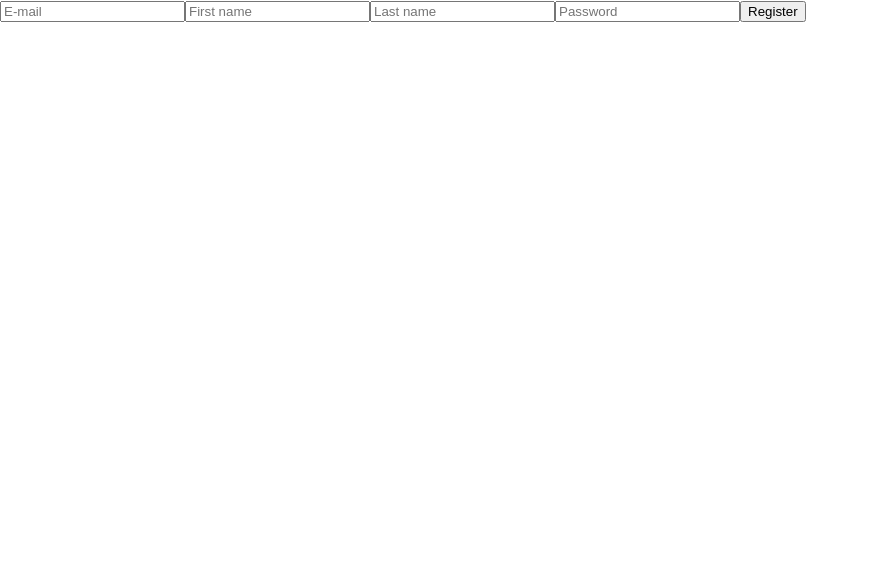
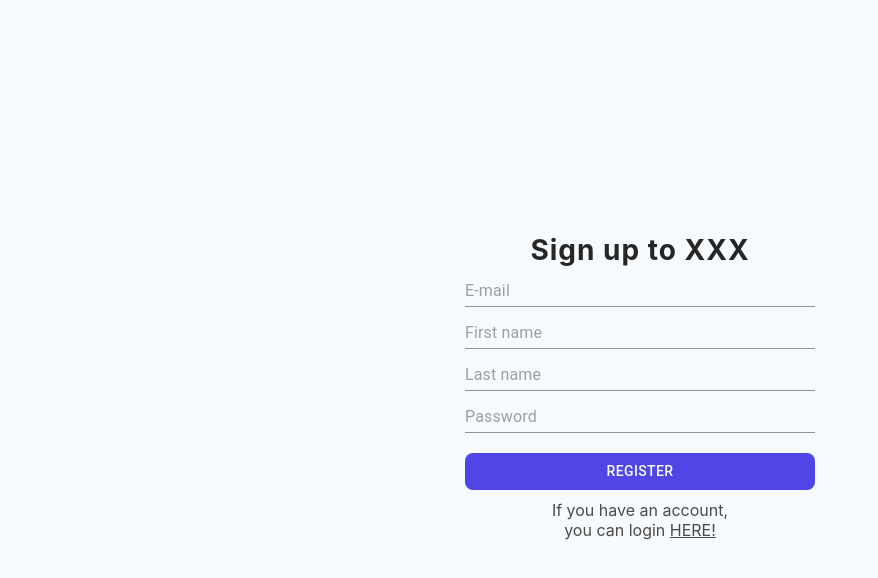
Before and after one commit to dominikwozniak/Pagex, a Next.js app: page /register in a window 1280 px wide. Shown: the top 578 px of the page, without its empty margins (0-878 px from the left). Built offline with nearby package versions, Linux system fonts and the light colour scheme.

Commit message:
feat: create basic styles

```diff
--- a/package.json
+++ b/package.json
@@ -8,11 +8,14 @@
     "start": "next start"
   },
   "dependencies": {
+    "@material-ui/core": "^4.11.2",
+    "@material-ui/icons": "^4.11.2",
     "axios": "^0.21.1",
     "next": "10.0.4",
     "prettier": "^2.2.1",
     "react": "17.0.1",
     "react-dom": "17.0.1",
-    "sass": "^1.32.0"
+    "sass": "^1.32.0",
+    "sass-resources-loader": "^2.1.1"
   }
 }
--- a/pages/register.js
+++ b/pages/register.js
@@ -1,12 +1,21 @@
-import React, { useState, useRef } from 'react'
-import axios from 'axios'
-import {API_URL, LOCAL_API_URL} from "../utils/helpers";
-import {useRouter} from "next/router";
-import {isLoggedIn} from "../utils/auth";
-import LogoutButton from "../components/logoutButton";
+import React, { useState, useRef } from 'react';
+import styles from '../styles/Login.module.scss';
+import axios from 'axios';
+import { API_URL, LOCAL_API_URL } from '../utils/helpers';
+import { useRouter } from 'next/router';
+import { isLoggedIn } from '../utils/auth';
+import LogoutButton from '../components/logoutButton';
+import { Button, TextField } from '@material-ui/core';
+import ErrorOutlineIcon from '@material-ui/icons/ErrorOutline';
+import Link from 'next/link';
 
 const Register = () => {
   const [error, setError] = useState(false);
+  const [isLoading, setIsLoading] = useState(false);
+  const [email, setEmail] = useState('');
+  const [firstName, setFirstName] = useState('');
+  const [lastName, setLastName] = useState('');
+  const [password, setPassword] = useState('');
   const router = useRouter();
   const emailRef = useRef(null);
   const firstNameRef = useRef(null);
@@ -15,41 +24,106 @@ const Register = () => {
 
   const handleSubmit = async (e) => {
     e.preventDefault();
+    setIsLoading(true);
+    try {
+      const res = await axios.post(`${API_URL}/user/register/`, {
+        email: email,
+        first_name: firstName,
+        last_name: lastName,
+        password: password,
+      });
+      setError(false);
+      router.push('/login');
+    } catch (e) {
+      setError(true);
+      console.error(e);
+    }
+    setIsLoading(false);
+  };
 
-    try {
-      const res = await axios.post(`${LOCAL_API_URL}/user/register/`, {
-        "email": emailRef.current.value,
-        "first_name": firstNameRef.current.value,
-        "last_name": lastNameRef.current.value,
-        "password": passwordRef.current.value,
-      })
-      setError(false)
-      router.push('/login')
-    } catch (e) {
-      setError(true)
-      console.error(e)
-    }
-  }
+  const handleEmailChange = (e) => {
+    setEmail(e.target.value);
+  };
+
+  const handleFirstNameChange = (e) => {
+    setFirstName(e.target.value);
+  };
+
+  const handleLastNameChange = (e) => {
+    setLastName(e.target.value);
+  };
+
+  const handlePasswordChange = (e) => {
+    setPassword(e.target.value);
+  };
 
   if (isLoggedIn()) {
     return (
       <div>
         Jesteś już zalogowany! Aby się wylogować nacisnij
-        <LogoutButton/>
+        <LogoutButton />
       </div>
-    )
+    );
   }
 
   return (
-    <div>
-      { error && <p>Wystąpił błąd</p> }
-      <form onSubmit={handleSubmit}>
-        <input type='email' ref={emailRef} name='email-address' id='email-address' placeholder='E-mail' />
-        <input type='text' ref={firstNameRef} name='first-name' id='first-name' placeholder='First name' />
-        <input type='text' ref={lastNameRef} name='last-name' id='last-name' placeholder='Last name' />
-        <input type='password' ref={passwordRef} name='password' id='password' placeholder='Password' />
-        <button type='submit'>Register</button>
-      </form>
+    <div className={styles.login__container}>
+      <div className={styles.login__wrapper}>
+        <h3 className={styles.login__heading}>Sign up to XXX</h3>
+        {error && (
+          <div className={styles.login__error}>
+            <ErrorOutlineIcon />
+            Wystąpił błąd!
+          </div>
+        )}
+        <form onSubmit={handleSubmit} className={styles.login__form}>
+          <TextField
+            type="email"
+            value={email}
+            onChange={handleEmailChange}
+            className={styles.login__input}
+            name="email-address"
+            id="email-address"
+            placeholder="E-mail"
+          />
+          <TextField
+            type="text"
+            value={firstName}
+            onChange={handleFirstNameChange}
+            className={styles.login__input}
+            name="first-name"
+            id="first-name"
+            placeholder="First name"
+          />
+          <TextField
+            type="text"
+            value={lastName}
+            onChange={handleLastNameChange}
+            className={styles.login__input}
+            name="last-name"
+            id="last-name"
+            placeholder="Last name"
+          />
+          <TextField
+            type="password"
+            value={password}
+            onChange={handlePasswordChange}
+            className={styles.login__input}
+            name="password"
+            id="password"
+            placeholder="Password"
+          />
+          <Button className={styles.login__button} type="submit">
+            {isLoading ? 'Loading...' : 'REGISTER'}
+          </Button>
+        </form>
+        <p className={styles.login__paragraph}>
+          If you have an account, <br /> you can login{' '}
+          <Link href="/login">
+            <a>HERE!</a>
+          </Link>
+        </p>
+      </div>
     </div>
   );
 };
--- /dev/null
+++ b/styles/Login.module.scss
@@ -0,0 +1,84 @@
+@import "variables";
+@import "helpers";
+
+.login__container {
+  @extend .center;
+
+  background: $background-color;
+  width: 100%;
+  min-height: 100vh;
+}
+
+.login__wrapper {
+  @extend .center;
+
+  border-radius: 8px;
+  width: 400px;
+  height: 400px;
+  flex-direction: column;
+  margin-bottom: 20px;
+}
+
+.login__heading {
+  font-weight: 700;
+  font-size: 28px;
+  letter-spacing: 1px;
+  line-height: 20px;
+  color: $font-color-black;
+}
+
+.login__paragraph {
+  margin-top: 10px;
+  color: $font-color-gray;
+  text-align: center;
+
+  a {
+    text-decoration: underline;
+  }
+}
+
+.login__form {
+  display: flex;
+  flex-direction: column;
+}
+
+.login__input {
+  width: 350px;
+  margin-bottom: 10px !important;
+
+  &:first-of-type {
+    margin-top: 15px;
+  }
+
+  &:last-of-type {
+    margin-bottom: 20px !important;
+  }
+}
+
+.login__button {
+  width: 350px;
+  background: $blue-accent-color !important;
+  color: $background-color !important;
+  border-radius: 8px !important;
+  transition: .3s;
+
+  &:hover {
+    background: $blue-accent-hover-color !important;
+  }
+}
+
+.login__error {
+  @extend .center;
+
+  width: 350px;
+  height: 50px;
+  margin-top: 20px;
+  margin-bottom: 5px;
+  border-radius: 8px;
+  color: $background-color !important;
+  background: $red-accent-color !important;
+
+   svg {
+     margin-right: 10px;
+   }
+}
--- /dev/null
+++ b/styles/_helpers.scss
@@ -0,0 +1,5 @@
+.center {
+  display: flex;
+  justify-content: center;
+  align-items: center;
+}
--- /dev/null
+++ b/styles/_variables.scss
@@ -0,0 +1,6 @@
+$background-color: rgba(247, 250, 252, 1);
+$blue-accent-color: rgba(79, 70, 229, 1);
+$blue-accent-hover-color: rgb(92, 93, 229);
+$red-accent-color: rgba(255, 121, 123, .9);
+$font-color-black: rgba(38, 38, 38, 1);
+$font-color-gray: rgba(74, 74, 74, 1);
--- a/styles/globals.scss
+++ b/styles/globals.scss
@@ -1,9 +1,23 @@
+@import "variables";
+@import "helpers";
+
 html,
 body {
   padding: 0;
   margin: 0;
+  background-color: $background-color;
   font-family: -apple-system, BlinkMacSystemFont, Segoe UI, Roboto, Oxygen,
     Ubuntu, Cantarell, Fira Sans, Droid Sans, Helvetica Neue, sans-serif;
+}
+
+*,
+*::before,
+*::after {
+  box-sizing: border-box;
+  margin: 0;
+  padding: 0;
+  -webkit-font-smoothing: antialiased;
+  -moz-osx-font-smoothing: grayscale;
 }
 
 a {
--- a/utils/auth.js
+++ b/utils/auth.js
@@ -1,61 +1,58 @@
-import {logoutToken} from "./helpers";
+import { logoutToken } from './helpers';
 
-export const isBrowser = () => typeof window !== 'undefined'
+export const isBrowser = () => typeof window !== 'undefined';
 
 export const isLoggedIn = () => {
-  const jwt = getLocalStorageToken()
-  return !!jwt
-}
+  const jwt = getLocalStorageToken();
+  return !!jwt;
+};
 
-export const setLocalStorageAccessToken = token =>
-  window.localStorage.setItem('access_token', JSON.stringify(token))
+export const setLocalStorageAccessToken = (token) =>
+  window.localStorage.setItem('access_token', JSON.stringify(token));
 
+export const setLocalStorageRefreshToken = (token) =>
+  window.localStorage.setItem('refresh_token', JSON.stringify(token));
 
-export const setLocalStorageRefreshToken = token =>
-  window.localStorage.setItem('refresh_token', JSON.stringify(token))
-
-
-export const setLocalStorageEmail = email =>
-  window.localStorage.setItem('email', JSON.stringify(email))
-
+export const setLocalStorageEmail = (email) =>
+  window.localStorage.setItem('email', JSON.stringify(email));
 
 export const getLocalStorageToken = () =>
   isBrowser() && window.localStorage.getItem('access_token')
     ? window.localStorage.getItem('access_token')
-    : ''
+    : '';
 
 export const getLocalStorageRefreshToken = () =>
   isBrowser() && window.localStorage.getItem('refresh_token')
     ? window.localStorage.getItem('refresh_token').replaceAll('"', '')
-    : ''
+    : '';
 
 export const getLocalStorageEmail = () =>
   isBrowser() && window.localStorage.getItem('email')
-  ? window.localStorage.getItem('email')
-  : ''
+    ? window.localStorage.getItem('email')
+    : '';
 
 export const removeLocalStorageToken = () =>
-  window.localStorage.removeItem('access_token')
+  window.localStorage.removeItem('access_token');
 
 export const removeLocalStorageRefreshToken = () =>
-  window.localStorage.removeItem('refresh_token')
+  window.localStorage.removeItem('refresh_token');
 
 export const removeLocalStorageEmail = () =>
-  window.localStorage.removeItem('email')
+  window.localStorage.removeItem('email');
 
 export const setAuth = (email, access, refresh) => {
-  setLocalStorageEmail(email)
-  setLocalStorageAccessToken(access)
-  setLocalStorageRefreshToken(refresh)
-}
+  setLocalStorageEmail(email);
+  setLocalStorageAccessToken(access);
+  setLocalStorageRefreshToken(refresh);
+};
 
 export const resetAuth = () => {
-  removeLocalStorageToken()
-  removeLocalStorageRefreshToken()
-  removeLocalStorageEmail()
-}
+  removeLocalStorageToken();
+  removeLocalStorageRefreshToken();
+  removeLocalStorageEmail();
+};
 
 export const logout = () => {
-  logoutToken()
-  resetAuth()
-}
+  logoutToken();
+  resetAuth();
+};
--- a/utils/helpers.js
+++ b/utils/helpers.js
@@ -1,12 +1,15 @@
-import {getLocalStorageRefreshToken, resetAuth, setLocalStorageAccessToken} from "./auth";
-import axios from "axios";
+import {
+  getLocalStorageRefreshToken,
+  resetAuth,
+  setLocalStorageAccessToken,
+} from './auth';
+import axios from 'axios';
 
-export const API_URL = 'http://wozniak-dev-api.herokuapp.com/api'
+export const API_URL = 'http://wozniak-dev-api.herokuapp.com/api';
 
-export const LOCAL_API_URL = 'http://127.0.0.1:8000/api'
+export const LOCAL_API_URL = 'http://127.0.0.1:8000/api';
 
 export const refreshToken = async () => {
-
   const refreshToken = getLocalStorageRefreshToken();
 
   if (refreshToken) {
@@ -17,31 +20,31 @@ export const refreshToken = async () => {
 
     if (tokenParts.exp > now) {
       try {
-        const { data } = await axios.post(`${LOCAL_API_URL}/user/token/refresh/`, {
-          refresh: refreshToken
-        })
-        setLocalStorageAccessToken(data.access)
+        const { data } = await axios.post(`${API_URL}/user/token/refresh/`, {
+          refresh: refreshToken,
+        });
+        setLocalStorageAccessToken(data.access);
       } catch (e) {
-        console.error(e)
+        console.error(e);
       }
     } else {
-      resetAuth()
+      resetAuth();
     }
   } else {
-    resetAuth()
+    resetAuth();
   }
-}
+};
 
 export const logoutToken = async () => {
   const refreshToken = getLocalStorageRefreshToken();
 
   if (refreshToken) {
     try {
-      await axios.post(`${LOCAL_API_URL}/user/logout/`, {
-        refresh_token: refreshToken
-      })
+      await axios.post(`${API_URL}/user/logout/`, {
+        refresh_token: refreshToken,
+      });
     } catch (e) {
-      console.error(e)
+      console.error(e);
     }
   }
-}
+};
```
Also changed, not shown: components/PrivateRoute.js (+11 -12 lines), pages/index.js (+14 -18 lines), pages/login.js (+79 -33 lines), 2 other files (tests, documents, lock files or other folders).
